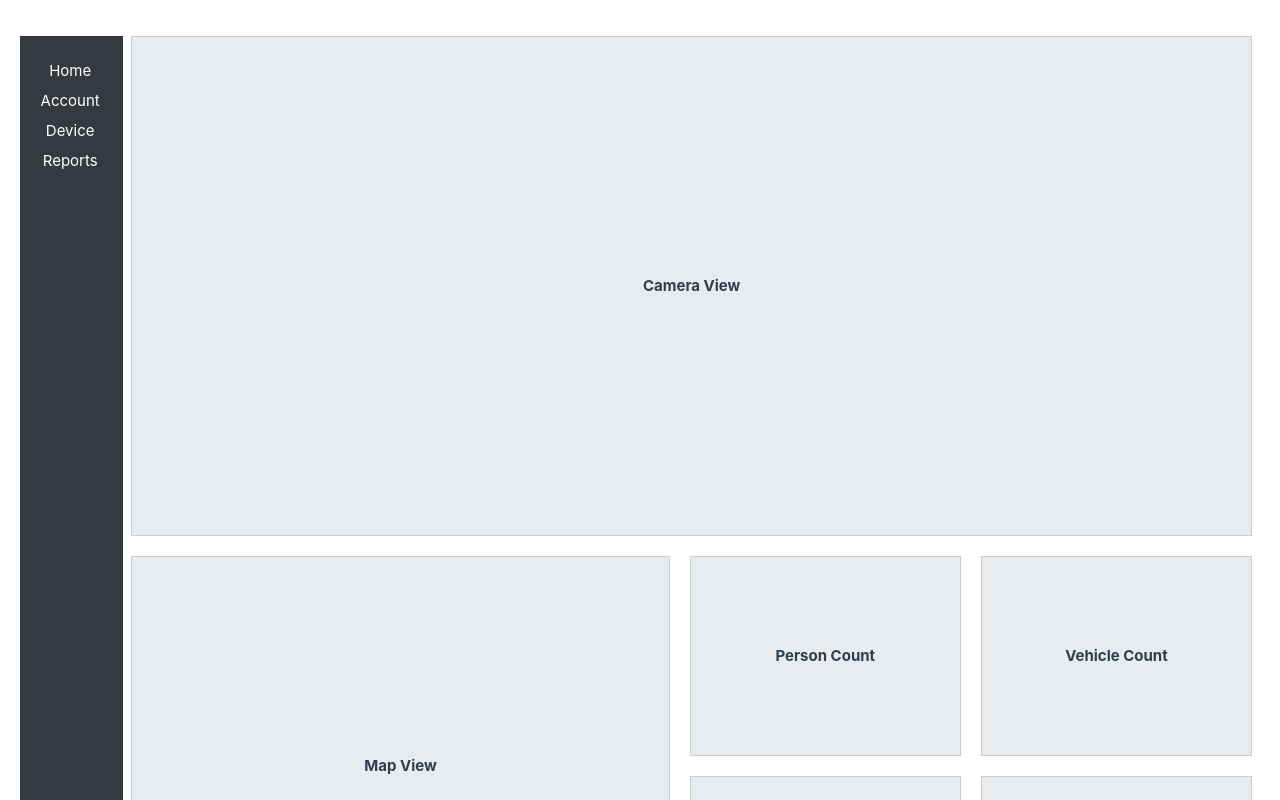
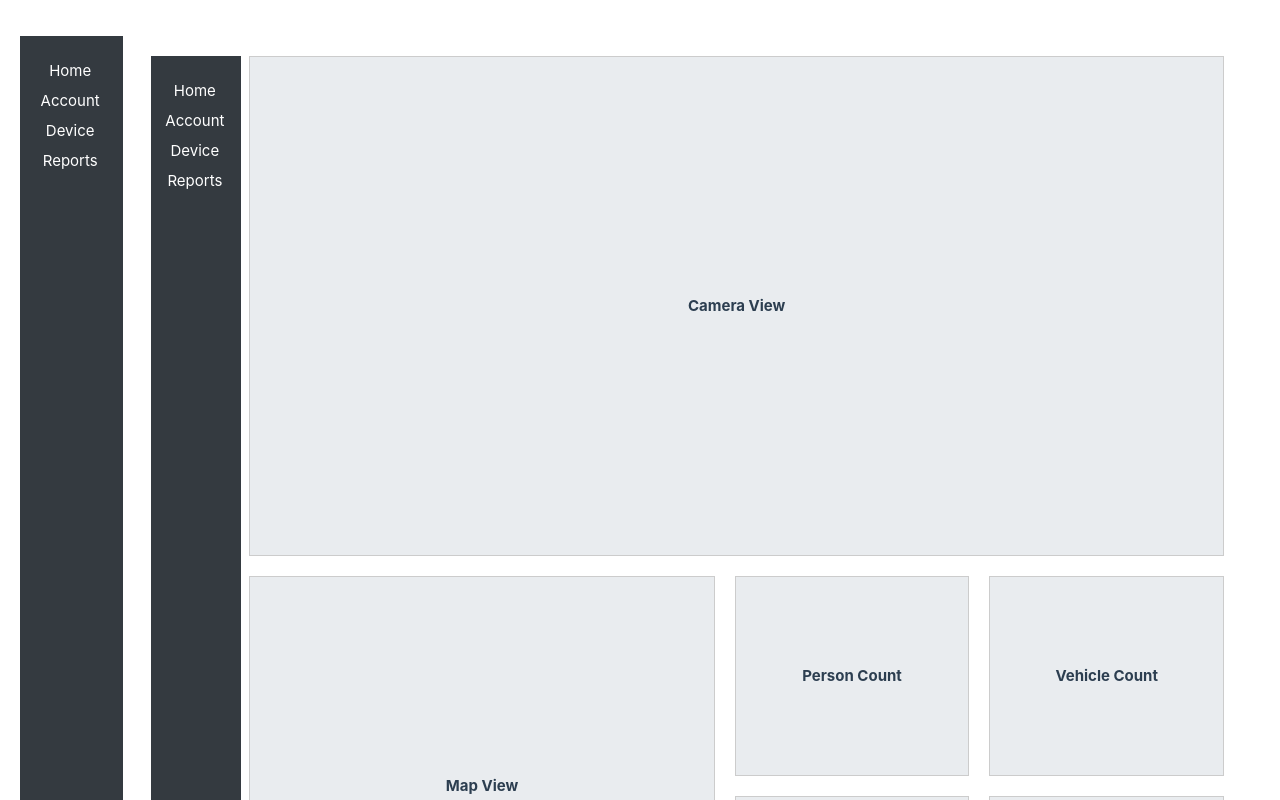
Before and after one commit to VoTanTai-dp/smart-portal, a Vue app in the folder frontend/: page / in a window 1280 px wide. Shown: the top 800 px of the page. Built offline with nearby package versions, Linux system fonts and the light colour scheme; the HTML template or start-up script is replaced by a standard one.

Commit message:
Update index.js

```diff
--- a/frontend/src/router/index.js
+++ b/frontend/src/router/index.js
@@ -1,16 +1,42 @@
 import { createRouter, createWebHistory } from 'vue-router'
+import Navigator_bar from '@/components/layouts/navigation_bar.vue'
 import Home_page from '@/views/home_page.vue'
+import Account from '@/views/account_page.vue'
+// import Device from '@/views/device_page.vue'
+// import Report from '@/views/report_page.vue'
+
+const routes = [
+  {
+    path: '/',
+    component: Navigator_bar,
+    children: [
+      {
+        path: '',
+        name: 'home',
+        component: Home_page
+      },
+      {
+        path: 'Account',
+        name: 'account',
+        component: Account
+      },
+      // {
+      //   path: 'Devices',
+      //   name: 'devices',
+      //   component: Device
+      // },
+      // {
+      //   path: 'Reports',
+      //   name: 'reports',
+      //   component: Report
+      // }
+    ]
+  }
+]
 
 const router = createRouter({
   history: createWebHistory(import.meta.env.BASE_URL),
-  routes: [
-    {
-      path: '/',
-      name: 'home',
-      component: Home_page,
-    },
-
-  ],
+  routes
 })
 
 export default router
```
